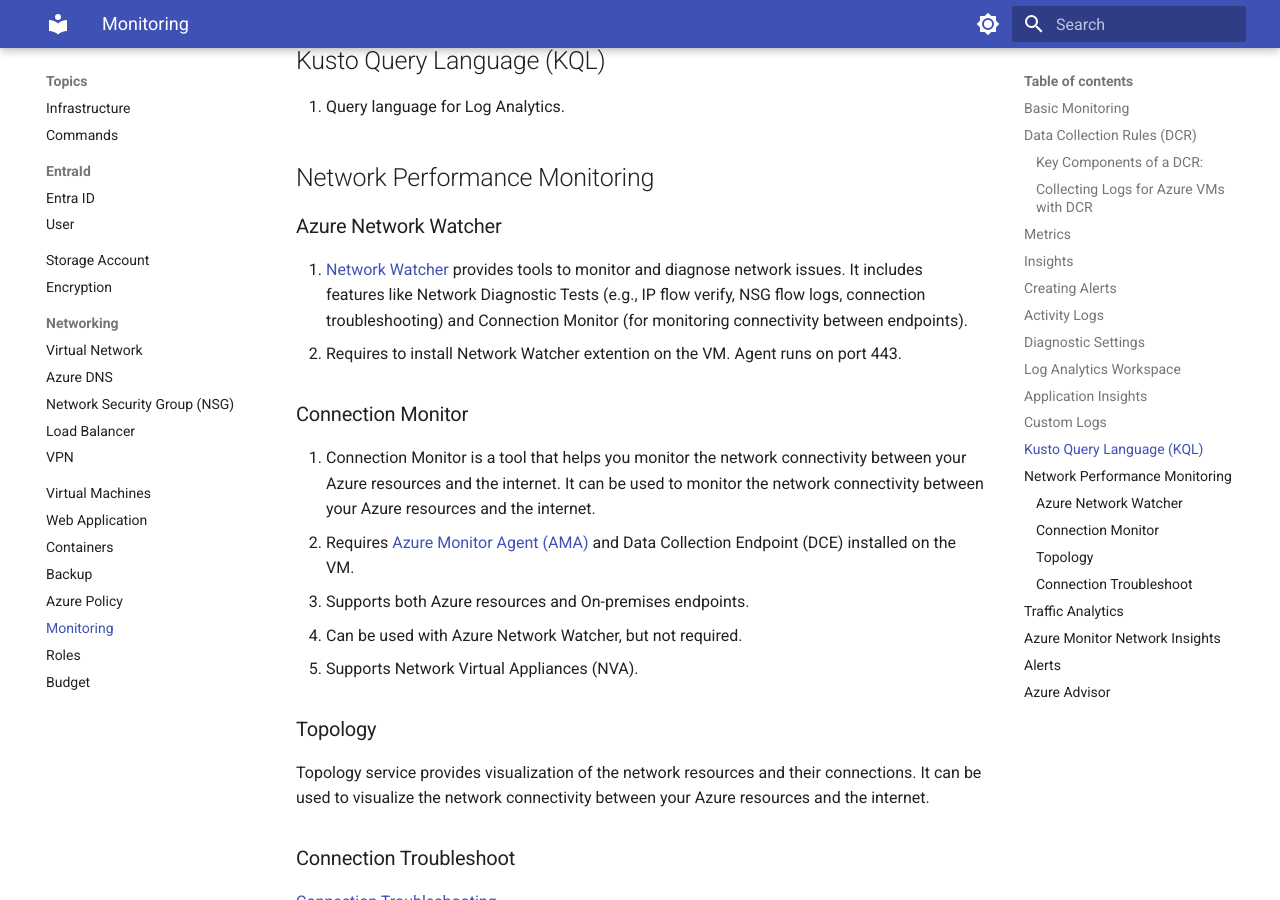
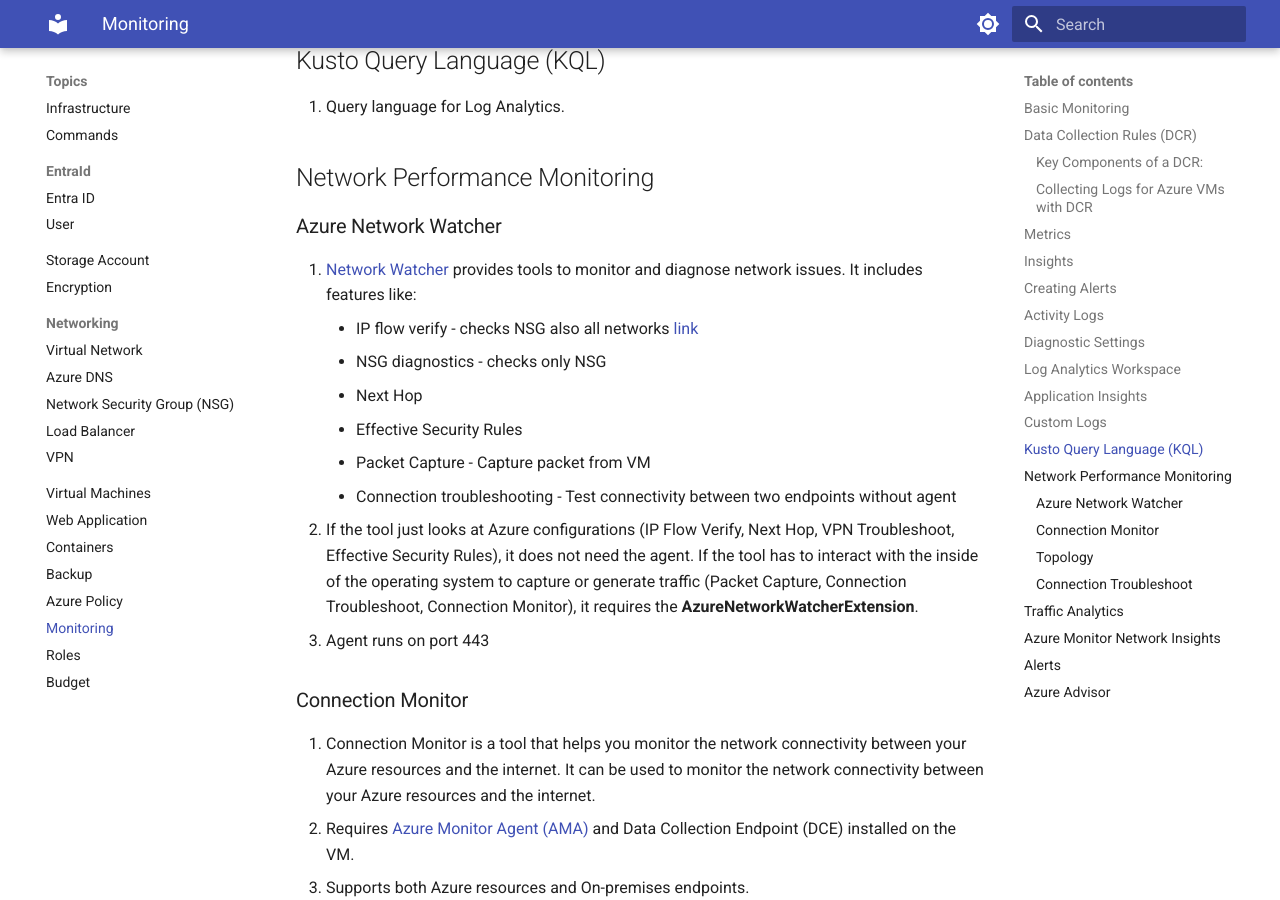
Before and after one commit to yoonghan/AZ-104-Azure-Administrator-Associate, an MkDocs documentation site: the page built from docs/Monitoring.md, in a window 1280 px wide and 900 px high, scrolled down 3707 px. Built offline with MkDocs 1.6.1 and Material for MkDocs 9.7.7, drawn with Linux system fonts in a browser that asks for light colours.

Commit message:
Add monitoring agent

```diff
--- a/docs/Monitoring.md
+++ b/docs/Monitoring.md
@@ -85,8 +85,15 @@
 ## Network Performance Monitoring
 
 ### Azure Network Watcher
-1. [Network Watcher](https://learn.microsoft.com/en-us/azure/network-watcher/network-watcher-overview) provides tools to monitor and diagnose network issues. It includes features like Network Diagnostic Tests (e.g., IP flow verify, NSG flow logs, connection troubleshooting) and Connection Monitor (for monitoring connectivity between endpoints).
-2. Requires to install Network Watcher extention on the VM. Agent runs on port 443.
+1. [Network Watcher](https://learn.microsoft.com/en-us/azure/network-watcher/network-watcher-overview) provides tools to monitor and diagnose network issues. It includes features like:
+    - IP flow verify - checks NSG also all networks [link](https://learn.microsoft.com/en-us/azure/network-watcher/ip-flow-verify-overview)
+    - NSG diagnostics - checks only NSG
+    - Next Hop
+    - Effective Security Rules
+    - Packet Capture - Capture packet from VM
+    - Connection troubleshooting - Test connectivity between two endpoints without agent
+2. If the tool just looks at Azure configurations (IP Flow Verify, Next Hop, VPN Troubleshoot, Effective Security Rules), it does not need the agent. If the tool has to interact with the inside of the operating system to capture or generate traffic (Packet Capture, Connection Troubleshoot, Connection Monitor), it requires the **AzureNetworkWatcherExtension**.
+3. Agent runs on port 443
 
 ### Connection Monitor
 1. Connection Monitor is a tool that helps you monitor the network connectivity between your Azure resources and the internet. It can be used to monitor the network connectivity between your Azure resources and the internet.
```
